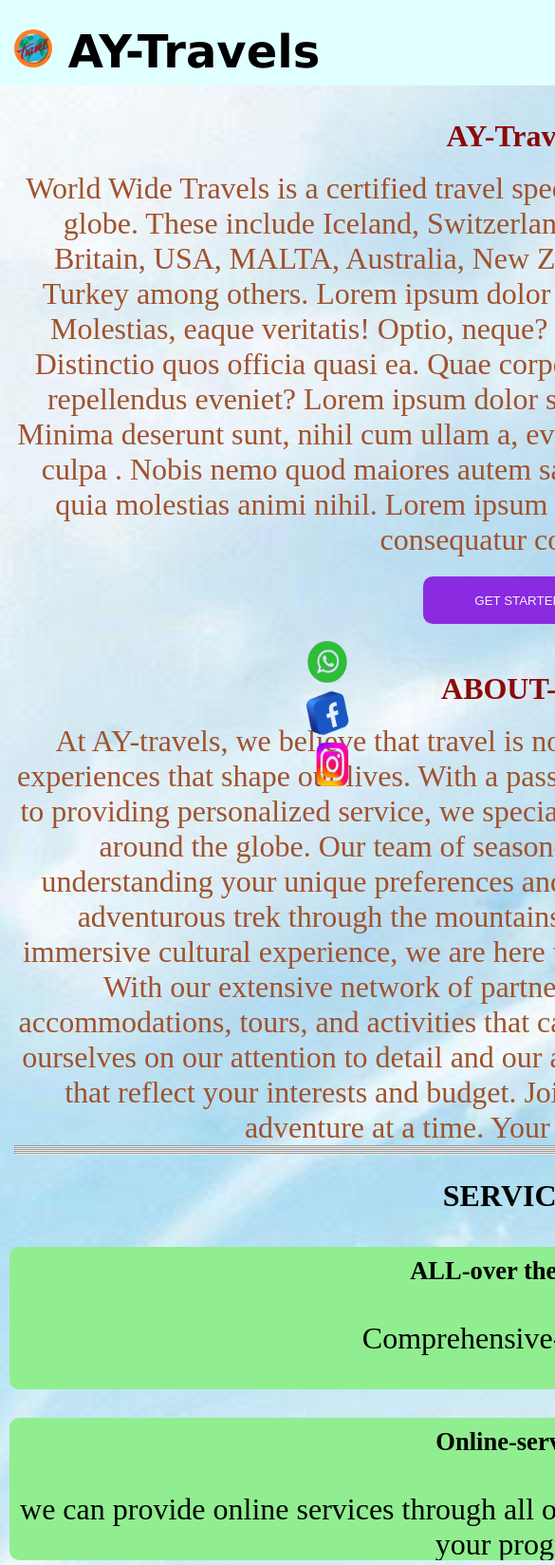
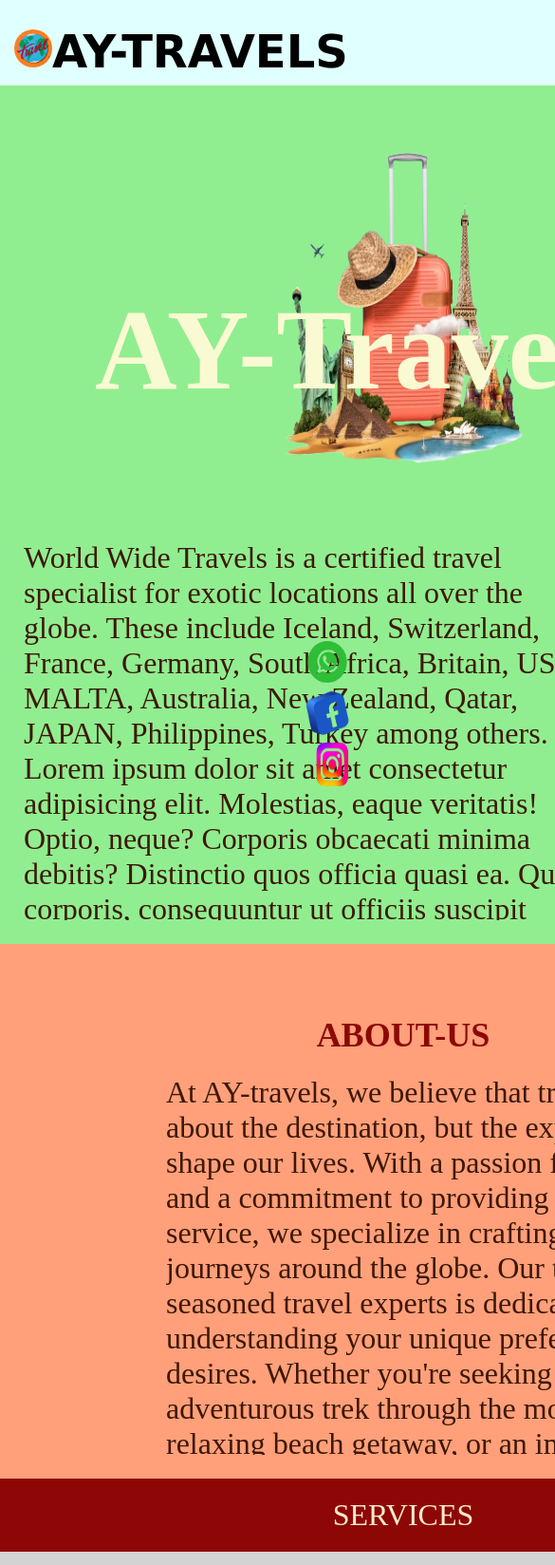
Before and after one commit to Md-afsal360/web-1, a plain HTML site: page index.html in a window 390 px wide. Shown: the top 1648 px of the page at 95% size, 585 px wide, since content can reach past the window. Drawn offline with Linux system fonts and the light colour scheme; files whose address does not match are found by name.

Commit message:
second modify

```diff
--- a/css/style.css
+++ b/css/style.css
@@ -30,6 +30,8 @@
     width: 100%;
     position: sticky;
     top: 0px;
+
+
 }
 
 .menus {
@@ -38,6 +40,7 @@
     justify-content: space-between;
     position: absolute;
     right: 10px;
+    transition: all 700ms;
 }
 .nav a{
     font-size:large ;
@@ -56,22 +59,46 @@
    color: antiquewhite;
 }
 .nav a:hover{
-    color: aqua;
+    color: greenyellow;
+    scale: 1.2;
 }
 .nav img{
     border-radius:35px;
 }
 .nav1{
-    text-align: center;
-    margin-top: 20px;
+    /* text-align: center; */
+    /* margin-top: 20px; */
 }
 
 
 .container2{
     display: flex;
-    padding: 15px;
-    color: sienna;
+    padding: 5px;
+    color: #3e1807;
+    justify-content: space-around;
+    padding-top: 30px;
+    background-color: lightgreen;
 }
+.nav1{
+    width: 50%;
+    padding-top: 50px;
+    font-size: large;
+}
+.container6{
+    display: flex;
+    padding: 10px;
+    color: #3e1807;
+    justify-content: space-around;
+    padding-top: 30px;
+    background-color: lightsalmon;
+}
+.nav2{
+    width: 50%;
+    padding-top: 50px;
+    font-size: large;
+
+}
+
 .nav1 button{
     text-align: center;
     margin-top: 20px;
@@ -84,13 +111,14 @@
 }
 
 .innerheading{
-     color: hwb(0 3% 45%);
+     color: rgb(140, 8, 8);
+     text-align: center;
 }
 .container3{
     display: flex;
     justify-content: space-around;
-
-
+    background-color: lightgray;
+    padding-top: 30px;
 }
 
 .title{
@@ -106,9 +134,10 @@
 }
 .midder{
     text-align: center;
-    margin: 10px;
-    color: sandybrown;
-    font-size: larger;
+    padding: 20px;
+    color:blanchedalmond;
+    font-size: x-large;
+    background-color: #8d0707;
 
 }
 .title:hover{
@@ -117,11 +146,12 @@
     box-shadow: 4px 4px 8px 4px;
 }
 .container4{
-    margin: 25px;
+
     padding: 30px;
     display: flex;
     justify-content: center;
-    margin: 20px;
+
+    background-color: rgb(120, 128, 136);
 
 }
 .box-l{
@@ -225,12 +255,70 @@
 .menus{
   display: flex;
 }
+.footer{
+    display: flex;
+    justify-content: space-around;
+    background-color: #8d0707;
+    color: blanchedalmond;
+}
 
 
 @media only screen and (min-width:300px) and (max-width:780px){
     .container2{
-        flex-direction: column;
+        flex-direction:column-reverse;
         justify-content: center;
+        align-items: center;
+        padding: 25px;
+    }
+    .nav1{
+        width: 100%;
+        display: flex;
+        justify-content: space-around;
+    }
+    .nav1 p{
+        width: 600px;
+        height: 400px;
+        overflow: hidden;
+    }
+    .nav1 button{
+        position: relative;
+        top: 200px;
+
+    }
+    .nav1 h1{
+        position: absolute;
+        top: 300px;
+        left: 100px;
+        font-size:120px;
+        color: lightgoldenrodyellow;
+    }
+    .nav1 img{
+        width: 50%;
+    }
+    .container6{
+        flex-direction:column;
+        justify-content: center;
+        align-items: center;
+        padding: 25px;
+    }
+    .nav2{
+        width: 100%;
+
+    }
+    .nav2 p{
+        width: 600px;
+        height: 400px;
+        overflow: hidden;
+        /* text-align: center; */
+        position: relative;
+        left: 150px;
+        font-size: xx-large;
+    }
+    .nav2 hr{
+        display: none;
+    }
+    .container6 img{
+       display: none;
     }
     .menus{
         width: fit-content;
@@ -246,6 +334,7 @@
     .menubtn{
         display: flex;
         font-size: larger;
+        border:1px solid #3e1807;
     }
     .menus a{
         color:#8d0707;
@@ -253,7 +342,7 @@
         font-size: x-large;
     }
     .container2 img{
-        display: none;
+        /* display: none; */
     }
 
     .container{
@@ -273,6 +362,7 @@
     }
     .nav h1{
         padding-top: 8px;
+
     }
     .nav li{
        margin-bottom: 20px;
@@ -281,7 +371,7 @@
         font-size: xx-large;
     }
     .midder{
-        color: black;
+
         font-size: xx-large;
     }
     .container3{
@@ -292,7 +382,12 @@
     .title{
         width:100%;
         font-size: xx-large;
-        overflow: hidden;
+        overflow:scroll;
+        padding: 20px;
+        transition: none;
+    }
+    .title:hover{
+        scale: 0;
     }
     .container4{
         font-size: larger;
@@ -306,14 +401,20 @@
         color: aquamarine;
     }
     .container-5{
-        /* flex-direction: column; */
+        flex-direction: column;
         align-items: center;
         font-size: xx-large;
-        padding: 10px;
+        padding: 20px;
     }
     .container-5 h3{
         color: #8d0707;
         box-shadow: 2px 1px 2px 2px ;
+    }
+    .contact{
+        margin: 10px;
+        padding: 10px;
+        border: 2px solid darkslategrey;
+        border-radius: 10px;
     }
 
 }
--- a/index.html
+++ b/index.html
@@ -29,7 +29,7 @@
         <a  href="https://www.bing.com/ck/a?!&&p=b9ff24f3610f379eJmltdHM9MTcyODE3MjgwMCZpZ3VpZD0yOTMzNjQyYi04YTVkLTZmY2ItMmIyNy03MDY3OGJlZjZlZmQmaW5zaWQ9NTU3MQ&ptn=3&ver=2&hsh=3&fclid=2933642b-8a5d-6fcb-2b27-70678bef6efd&psq=instagram&u=a1aHR0cHM6Ly93d3cuaW5zdGFncmFtLmNvbS8&ntb=1" target="_blank"><img src="./images/insta-bg.png" alt="whatsapp"  width="60px" height="50px"/></a>
         </div>
         <div class="nav">
-            <h1><img src="./images/logo.jpg" width="40px" height="40px" alt="logo"/> AY-Travels</h1>
+            <h1><img src="./images/logo.jpg" width="40px" height="40px" alt="logo"/>AY-TRAVELS</h1>
             <div class="menus" id="men">
                 <a href="#Home">HOME</a></li>
                 <a href="#service">SERVICES</a>
@@ -46,14 +46,14 @@
            <button>GET STARTED</button>
         </div>
         <div>
-              <img src="./images/travel-3-bgr.png" width="250" height="250"/>
+              <img src="./images/travel-3-bgr.png" width="400px" height="400px"/>
         </div>
         </div>
-        <div class="container2">
+        <div class="container6">
             <div>
-                <img src="./images/trevelsam-4.png" width="250" height="250"/>
+                <img class="image" src="./images/trevelsam-4.png" width="400px" height="400px"/>
             </div>
-            <div class="nav1">
+            <div class="nav2">
                 <h1 class="innerheading">ABOUT-US</h1><br>
                <p>At AY-travels, we believe that travel is not just about the destination, but the experiences that shape our lives. With a passion for exploration and a commitment to providing personalized service, we specialize in crafting unforgettable journeys around the globe.
 
@@ -69,7 +69,7 @@
               <hr>
             </div>
     </div>
-    <h2 class="midder" id="service">SERVICES</h2>
+    <div class="midder" id="service">SERVICES</div>
     <div class="container3">
         <div class="title">
            <h5>ALL-over the world</h5>
@@ -160,5 +160,9 @@
                     <iframe src="https://www.google.com/maps/embed?pb=!1m18!1m12!1m3!1d30775267.859946337!2d60.951230905455795!3d19.680814863984473!2m3!1f0!2f0!3f0!3m2!1i1024!2i768!4f13.1!3m3!1m2!1s0x30635ff06b92b791%3A0xd78c4fa1854213a6!2sIndia!5e0!3m2!1sen!2sin!4v1727742113553!5m2!1sen!2sin" width="400" height="300" style="border:0;" allowfullscreen="" loading="lazy" referrerpolicy="no-referrer-when-downgrade"></iframe>
                 </div>
             </div>
+            <div class="footer">
+            <h1>Co-funder:ILAHINISHA ABUBAKKER</h1>
+                <h1>RUN-BY:YASICK & AFSAL</h1>
+                </div>
 </body>
 </html>
```
